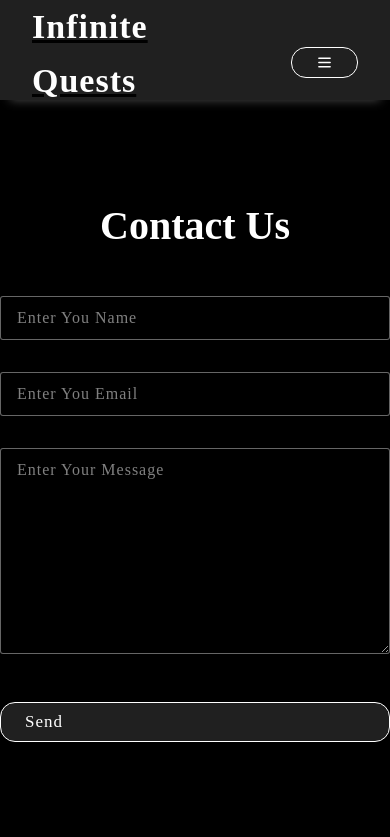
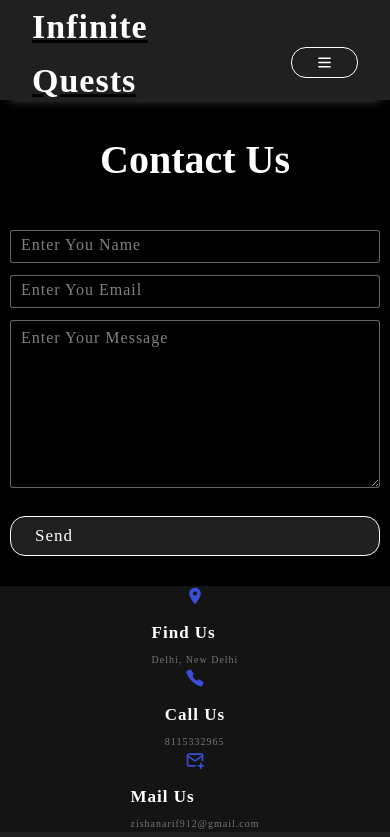
Before and after one commit to ZISHANARIF/Infinite_Quests, a React (Vite) app: page /contact in a window 390 px wide. Shown: the top 837 px of the page. Built offline with nearby package versions, Linux system fonts and the light colour scheme.

Commit message:
Updated files for responsiveness

```diff
--- a/src/App.css
+++ b/src/App.css
@@ -675,6 +675,68 @@ contact us page
     }
   }
 }
+@media (max-width: 1024px) {
+  .section-contact {
+    margin: 6rem auto; /* Reduce margin on tablets */
+  }
+
+  .contact-wrapper {
+    padding: 0 2rem; /* Adjust padding */
+  }
+
+  .contact-wrapper form {
+    max-width: 40rem; /* Smaller max-width for form */
+    gap: 2rem; /* Reduced gap between form elements */
+  }
+
+  .contact-wrapper form input,
+  .contact-wrapper form textarea {
+    font-size: 1.4rem; /* Smaller font size */
+    padding: 1rem 1.4rem; /* Adjust padding for smaller screens */
+  }
+}
+
+@media (max-width: 768px) {
+  .section-contact {
+    margin: 4rem auto; /* Further reduce margin on smaller screens */
+  }
+
+  .contact-wrapper {
+    padding: 0 1.2rem; /* Adjust padding */
+  }
+
+  .contact-wrapper form {
+    max-width: 35rem; /* Even smaller form width */
+    gap: 1.6rem; /* Further reduce gap between form elements */
+  }
+
+  .contact-wrapper form input,
+  .contact-wrapper form textarea {
+    font-size: 1.3rem; /* Adjust font size */
+    padding: 0.8rem 1.2rem; /* Adjust padding */
+  }
+}
+
+@media (max-width: 480px) {
+  .section-contact {
+    margin: 3rem auto; /* Minimal margin for mobile */
+  }
+
+  .contact-wrapper {
+    padding: 0 1rem; /* Adjust padding */
+  }
+
+  .contact-wrapper form {
+    max-width: 100%; /* Full width on mobile */
+    gap: 1.2rem; /* Adjust gap */
+  }
+
+  .contact-wrapper form input,
+  .contact-wrapper form textarea {
+    font-size: 1.2rem; /* Smaller font size */
+    padding: 0.8rem 1rem; /* Adjust padding */
+  }
+}
 
 /* ----------------
 contact us Page ends here
```
